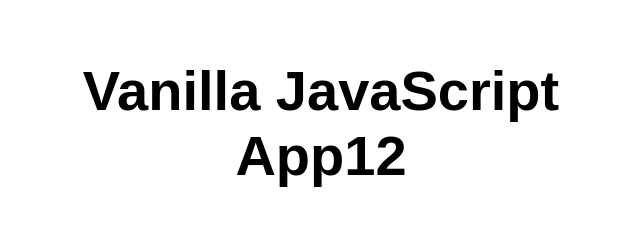
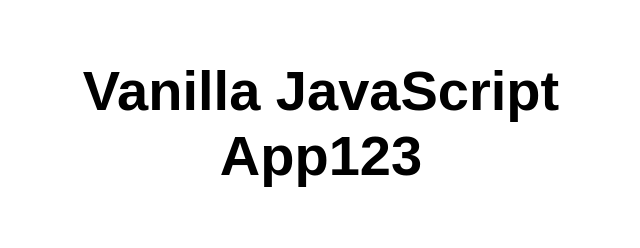
Before and after one commit to juliexu1097/my-first-static-web-app1, a plain HTML site: page src/index.html in a window 1280 px wide. Shown: the whole page, without its empty margins (319-959 px from the left). Drawn offline with Linux system fonts and the light colour scheme.

Commit message:
Update index.html

```diff
--- a/src/index.html
+++ b/src/index.html
@@ -10,7 +10,7 @@
 
 <body>
   <main>
-    <h1>Vanilla JavaScript App12</h1>
+    <h1>Vanilla JavaScript App123</h1>
   </main>
 </body>
 
```
